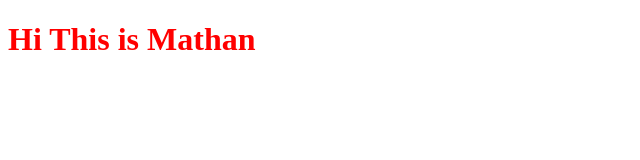
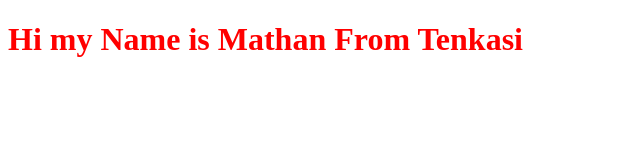
Before and after one commit to Mathan-dd15/Demo, a plain HTML site: page index.html in a window 1280 px wide. Shown: the whole page, without its empty margins (0-640 px from the left). Drawn offline with Linux system fonts and the light colour scheme.

Commit message:
FIX: files changed

```diff
--- a/index.html
+++ b/index.html
@@ -7,6 +7,6 @@
     <link rel="stylesheet" href="./style.css">
 </head>
 <body>
-    <h1>Hi This is Mathan</h1>
+    <h1>Hi my Name is Mathan From Tenkasi</h1>
 </body>
 </html>
```
